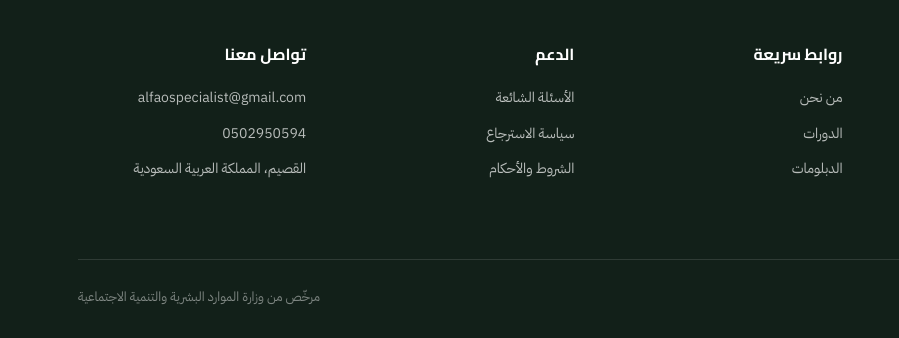
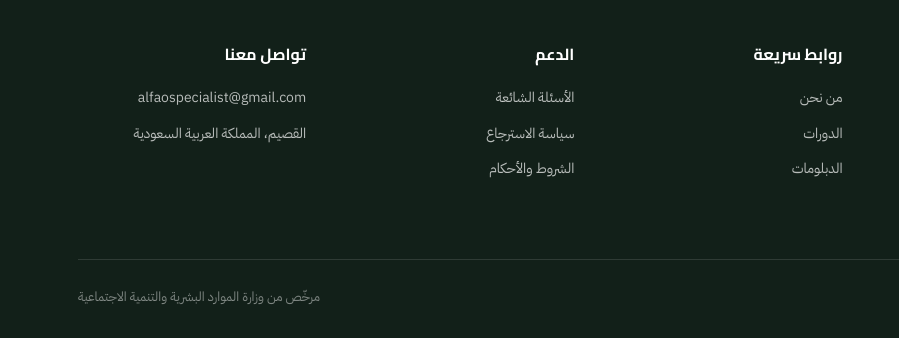
Before and after one commit to lama-abdullah7/institute, a plain HTML site: page index.html in a window 1280 px wide. Shown: the part 4398-4736 px from the top of the page, 0-899 px from the left. Drawn offline with Linux system fonts and the light colour scheme.

Commit message:
Update index.html
الرقم بالاخير خليته كتعليق

```diff
--- a/index.html
+++ b/index.html
@@ -802,7 +802,7 @@
         <h4>تواصل معنا</h4>
         <ul>
           <li><a href="#">alfaospecialist@gmail.com</a></li>
-          <li><a href="#">0502950594</a></li>
+        <!--  <li><a href="#">0502950594</a></li> -->
           <li>القصيم، المملكة العربية السعودية</li>
         </ul>
       </div>
```
